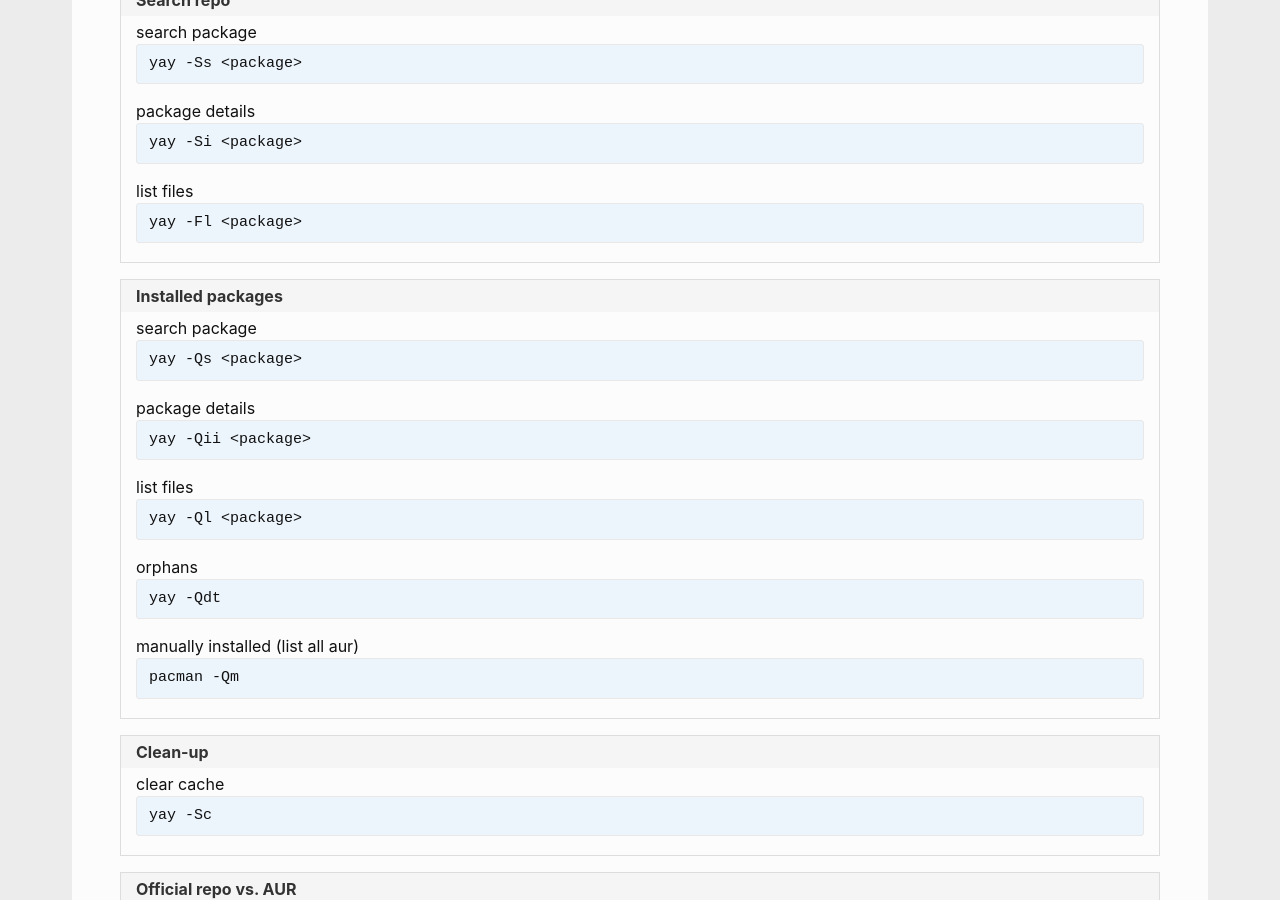
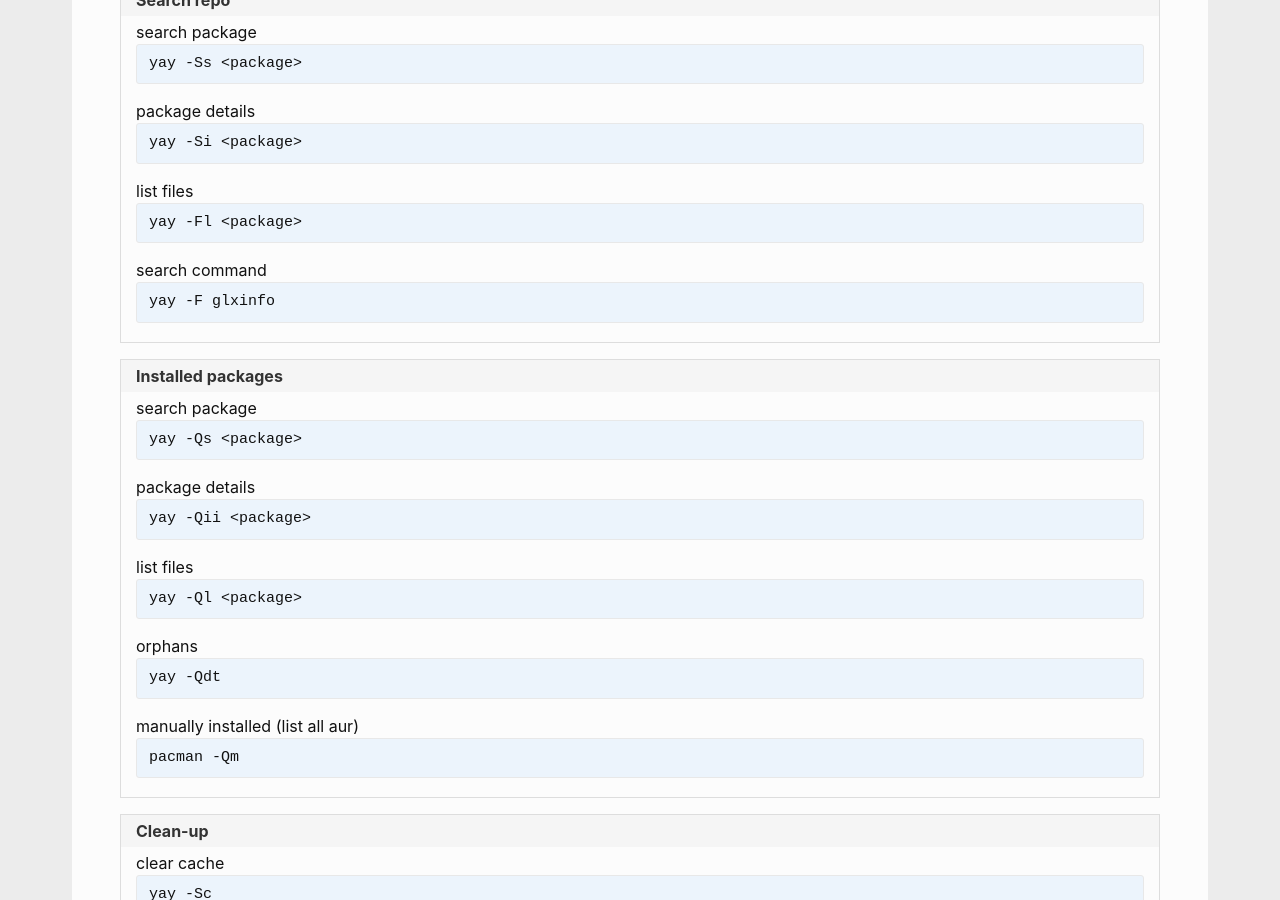
Before and after one commit to andreas-mausch/cheatsheets, a Jekyll site: the page built from _cheatsheets/yay.md, in a window 1280 px wide and 900 px high, scrolled down 712 px. Built offline with Jekyll 4.4.1, drawn with Linux system fonts in a browser that asks for light colours.

Commit message:
Find containing package for a command

```diff
--- a/_cheatsheets/yay.md
+++ b/_cheatsheets/yay.md
@@ -17,6 +17,7 @@
       search package: yay -Ss <package>
       package details: yay -Si <package>
       list files: yay -Fl <package>
+      search command: yay -F glxinfo # will output extra/mesa-utils
   - name: Installed packages
     commands:
       search package: yay -Qs <package>
```
